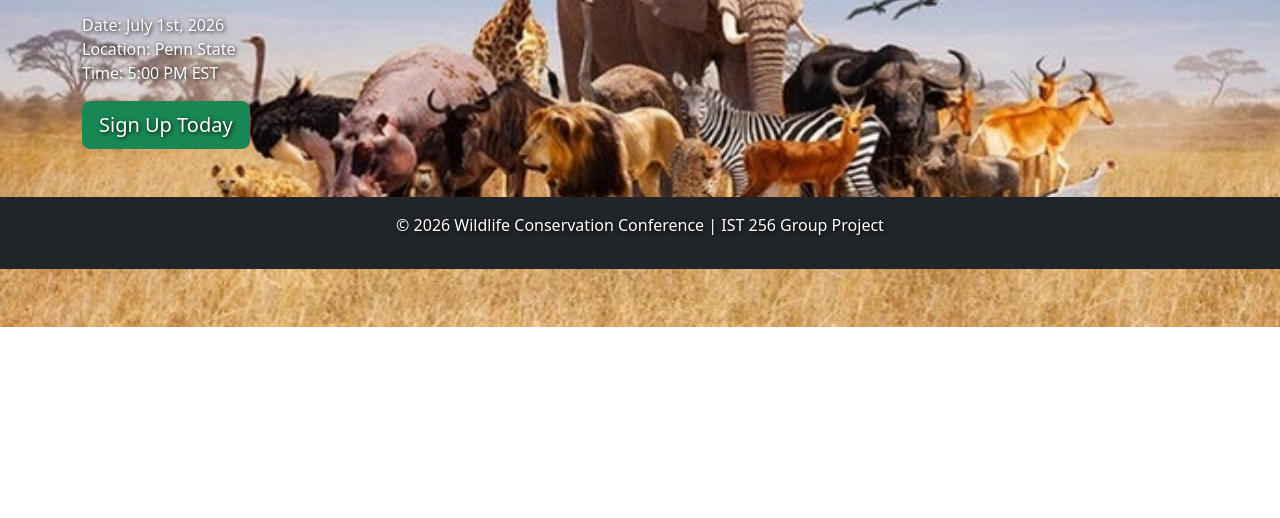
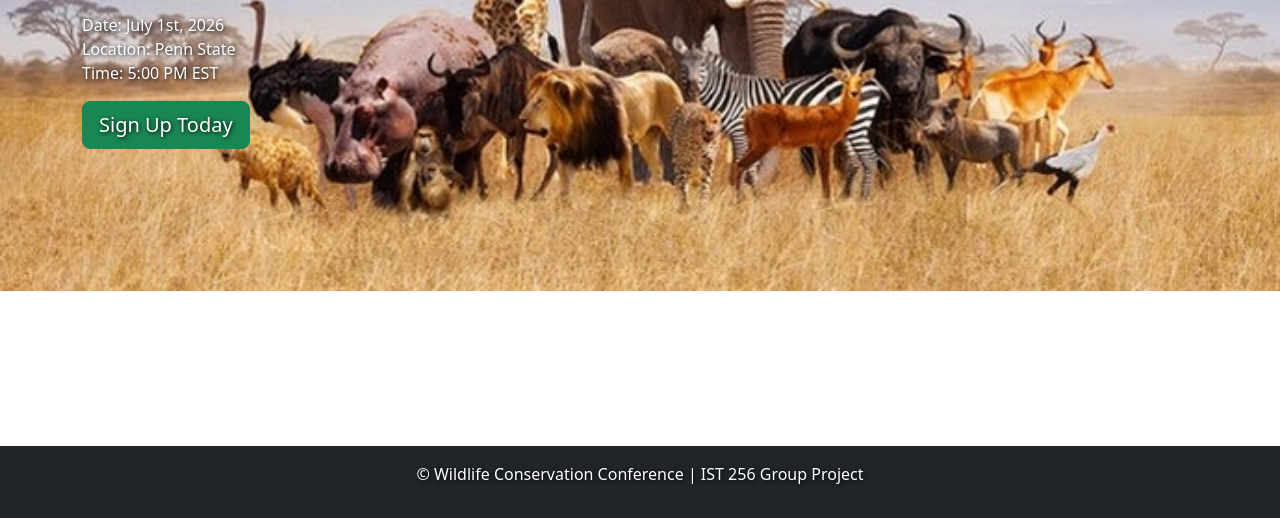
Before and after one commit to epl5483/IST-256-group-project, a plain HTML site: page index.html in a window 1280 px wide. Shown: the part 282-800 px from the top of the page. Drawn offline with nearby package versions, Linux system fonts and the light colour scheme.

Commit message:
Update index.html

```diff
--- a/index.html
+++ b/index.html
@@ -52,9 +52,9 @@
 
    </div>
 
-   <footer class="bg-dark text-white text-center py-3 mt-5">
+   <footer class="bg-dark text-white text-center py-3 mt-auto fixed-bottom">
 
-      <p>&copy; 2026 Wildlife Conservation Conference | IST 256 Group Project</p>
+      &copy; Wildlife Conservation Conference | IST 256 Group Project</p>
 
    </footer>
 
```
